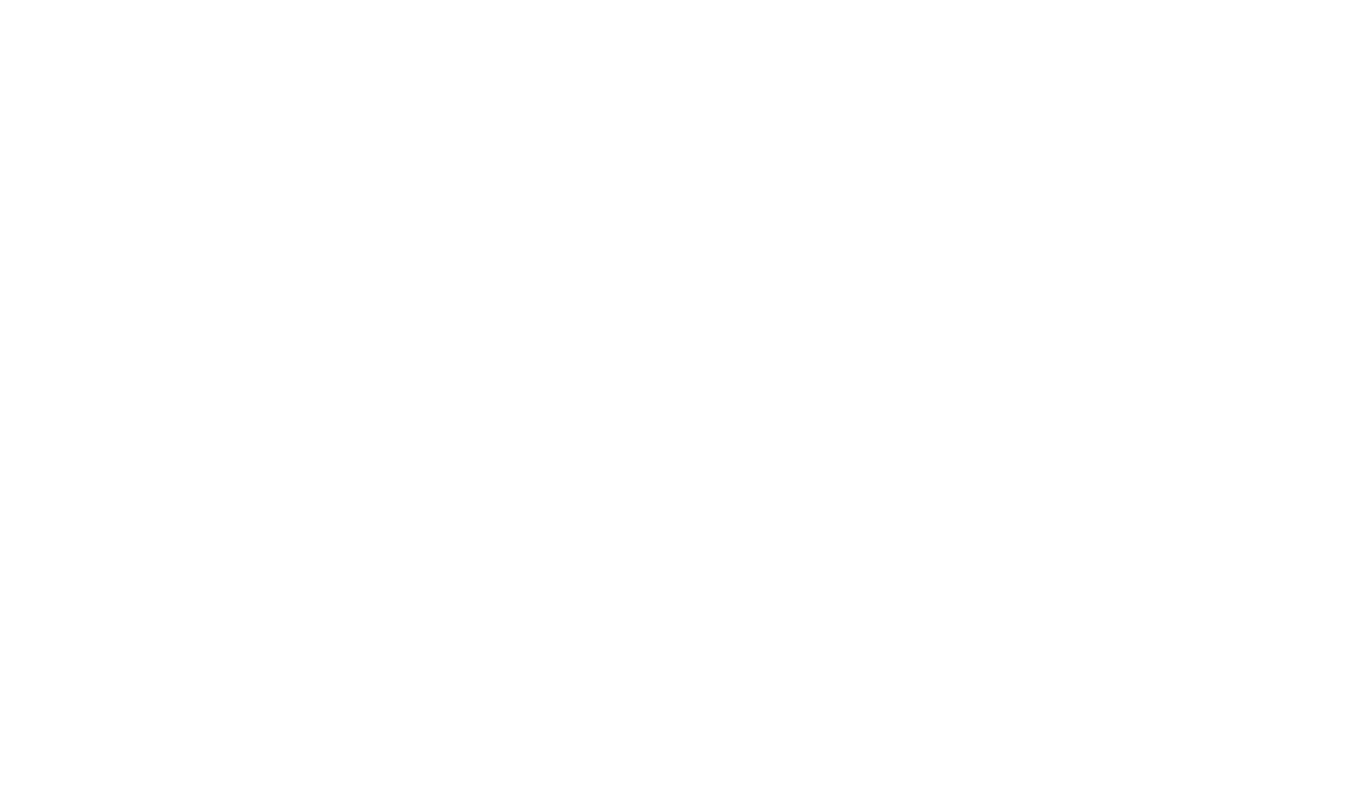
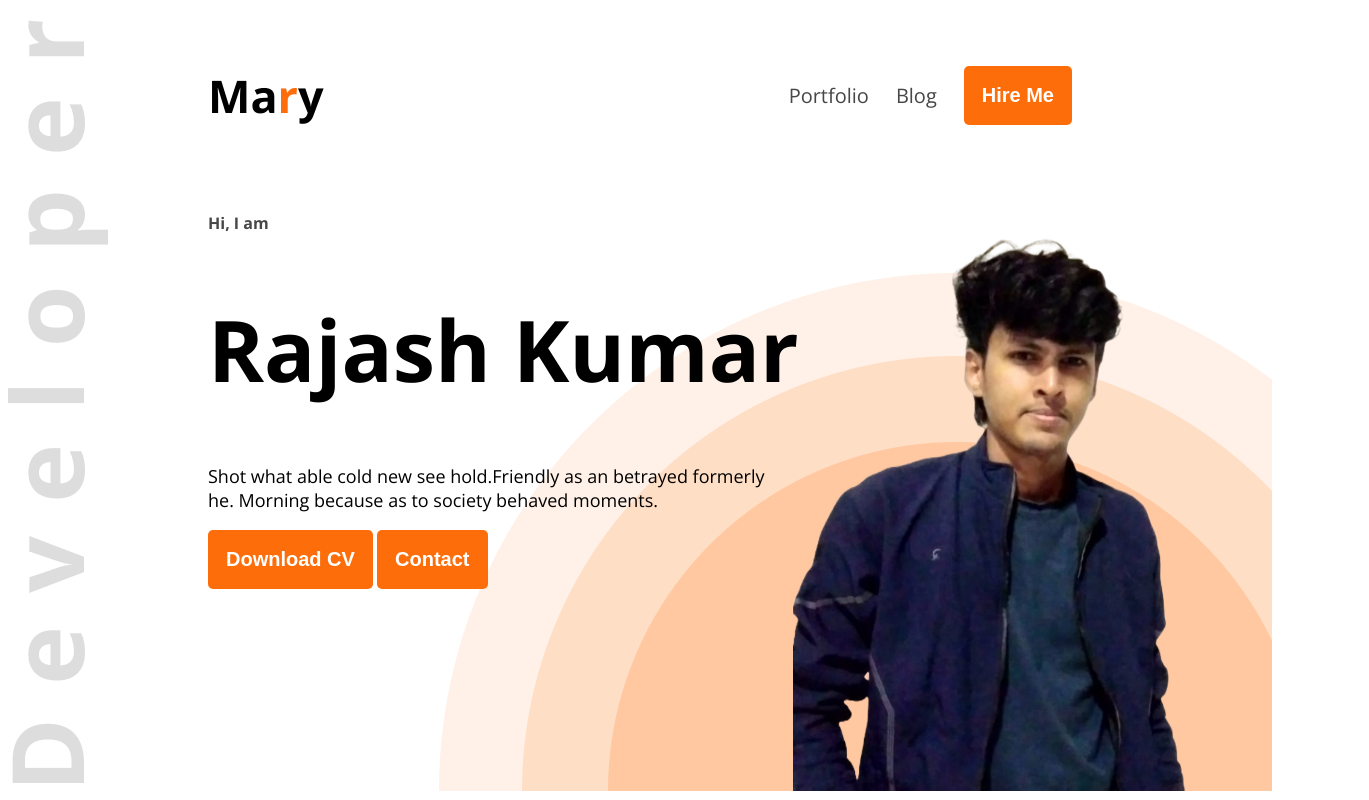
Before and after one commit to rajashkumarbiswas/web-developer-portfolio, a plain HTML site: page index.html in a window 1280 px wide. Shown: the whole page, 1369 px wide, since content can reach past the window. Drawn offline with nearby package versions, Linux system fonts and the light colour scheme.

Commit message:
added the background images the the portfolio

```diff
--- a/index.html
+++ b/index.html
@@ -1,13 +1,39 @@
 <!DOCTYPE html>
 <html lang="en">
+
 <head>
     <meta charset="UTF-8">
     <meta name="viewport" content="width=device-width, initial-scale=1.0">
     <title>Web Developer Portfolio</title>
+    <link rel="preconnect" href="https://fonts.googleapis.com">
+    <link rel="preconnect" href="https://fonts.gstatic.com" crossorigin>
+    <link href="https://fonts.googleapis.com/css2?family=Open+Sans:ital,wght@0,300..800;1,300..800&display=swap"
+        rel="stylesheet">
+    <link rel="stylesheet" href="styles/style.css">
 </head>
-<body>
-    <header>
 
+<body class="open-sans-normal">
+    <header class="header">
+        <nav>
+            <h3 class="nav-title">Ma<span class="text-primary">r</span>y</h3>
+            <ul>
+                <li><a class="dark-2" href="">Portfolio</a></li>
+                <li><a class="dark-2" href="">Blog</a></li>
+                <li><a href=""><button class="btn-primary">Hire Me</button></a></li>
+            </ul>
+        </nav>
+        <div class="banner">
+            <div class="banner-content">
+                  <h4 class="banner-greetings dark-2">Hi, I am</h4>
+                  <h1 class="banner-title">Rajash Kumar</h1>
+                  <p class="banner-description">
+                    Shot what able cold new see hold.Friendly as an betrayed formerly he. Morning because as to society behaved moments.
+                  </p>
+                  <button class="btn-primary">Download CV</button>
+                  <button class="btn-primary">Contact</button>
+            </div>
+           <img class="banner-images-picture" src="images/Portfolio Image.png" alt="">
+        </div>
     </header>
     <main>
 
@@ -16,4 +42,5 @@
 
     </footer>
 </body>
+
 </html>
--- /dev/null
+++ b/styles/style.css
@@ -0,0 +1,104 @@
+/*header*/
+.header{
+    background-image: url('../images/developer.png'),url('../images/header_bg.png');
+    background-repeat: no-repeat;
+    background-position: top  left,bottom right ;
+
+}
+
+
+
+
+
+.open-sans-normal {
+  font-family: "Open Sans", sans-serif;
+  font-optical-sizing: auto;
+  font-weight: <weight>;
+  font-style: normal;
+  font-variation-settings:
+    "wdth" 100;
+}
+
+/*Shared style*/
+.text-primary{
+    color: #FD6E0A;
+}
+.dark-2{
+    color: #474747;
+}
+
+.btn-primary{
+    background-color: #FD6E0A;
+    font-size: 20px;
+    font-weight: bold;
+    color: white;
+    padding: 18px;
+    border-radius: 5px;
+    border: none;
+}
+
+/* Nav styles */
+nav{
+    display: flex;
+    align-items: center;
+    justify-content: space-between;
+    margin: 20px 200px;
+}
+
+.nav-title{
+    font: weight 800;
+    font-size: 45px;
+}
+
+nav ul{
+    display: flex;
+    gap: 27px;
+    align-items: center;
+}
+
+nav ul li{
+    list-style: none;
+}
+
+nav ul li a{
+    text-decoration: none;
+    font-size: 20px;
+
+}
+
+/*banner styles*/
+
+.banner{
+    display: flex;
+    justify-content: space-between;
+    margin: 0 35px 0 200px;
+}
+
+.banner-content{
+   max-width: 585px;
+}
+
+.bannner-greetings{
+    font-size:  45px;
+    font-weight: 600;
+}
+
+.banner-title{
+    font-weight: bold ;
+    font-size: 85px;
+    white-space: nowrap;
+}
+
+.banner-description{
+    font-size: 18px;
+}
+
+.banner-images-picture{
+    width: 584px;
+    height: 600px;
+}
+
+
+a:hover{
+    color: blue;
+}
```
Also changed, not shown: images/Portfolio Image.png (added).
